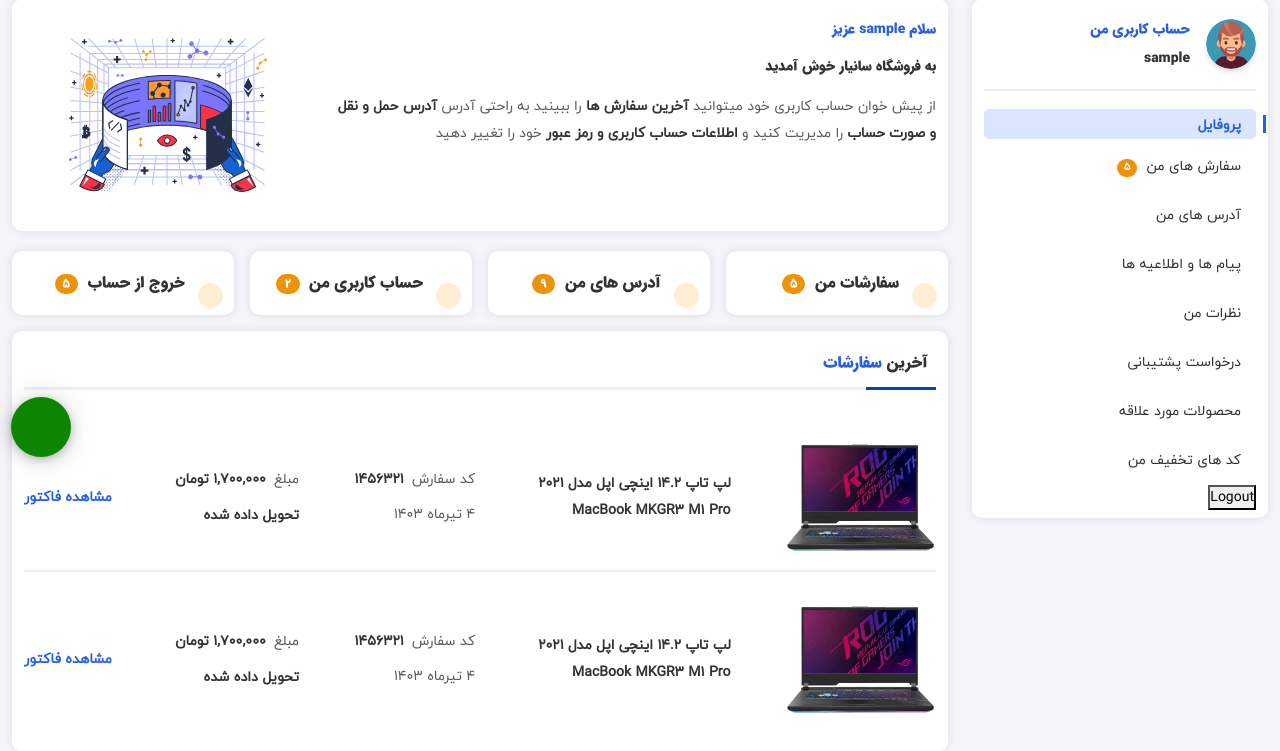
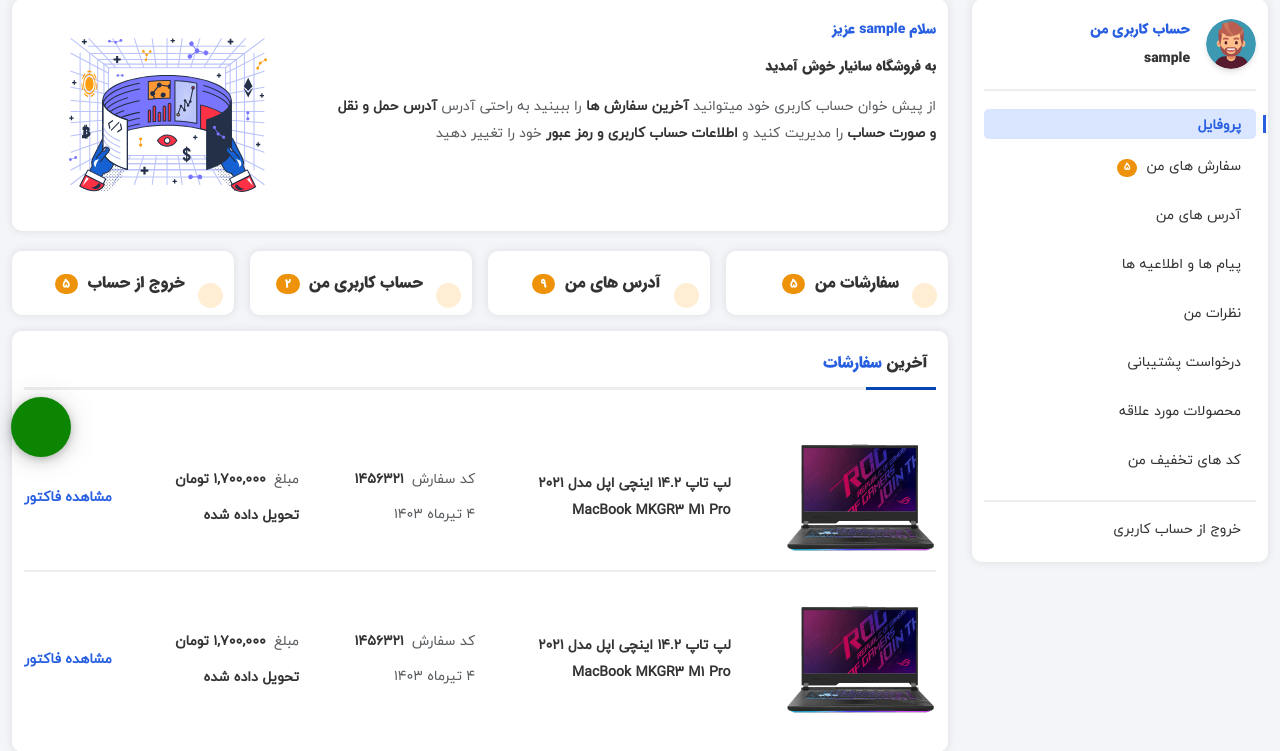
Before and after one commit to Rshmm/online_shop, a Django app: page / in a window 1280 px wide. Shown: the part 261-1012 px from the top of the page. Run offline with Django 5.2, Linux system fonts and the light colour scheme; the visitor is signed in with stand-in values (Sample User, id 1); some libraries are stand-ins or nearby versions.

Commit message:
در این کامیت مشکل لاگوت را درست کردیم

```diff
--- a/user/templates/user_panel.html
+++ b/user/templates/user_panel.html
@@ -723,12 +723,11 @@
                                                 <li class="nav-item"><a href="" class="nav-link">
                                                         <i class="bi bi-gift"></i>کد های تخفیف من</a>
                                                 </li>
-                                                <form action='{% url "logout" %}' method="post">
-                                                    {% csrf_token %}
+                                                {% comment %} <form action='{% url "logout" %}' method="post">
                                                     <button type="submit" >Logout</button>
-                                                </form>
-                                                {% comment %} <li class="nav-item"><a href='{% url "logout" %}'class="nav-link">
-                                                        <i class="bi bi-arrow-right-square"></i>خروج از حساب کاربری</a> {% endcomment %}
+                                                </form> {% endcomment %}
+                                                <li class="nav-item"><a href='{% url "logout" %}'class="nav-link">
+                                                    <i class="bi bi-arrow-right-square"></i>خروج از حساب کاربری</a>
                                                 </li>
                                             </ul>
                                         </nav>
```
